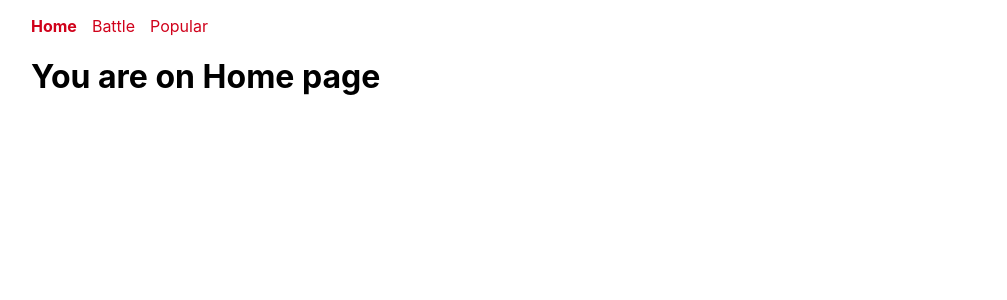
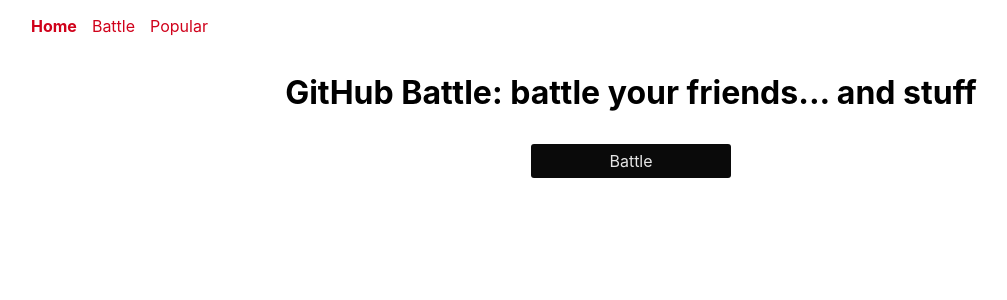
Before and after one commit to Dmitriy2020-altair/Task_6_React_course, a React app: page / in a window 1280 px wide. Shown: the top 300 px of the page, without its empty margins (9-1016 px from the left). Built offline with nearby package versions, Linux system fonts and the light colour scheme.

Commit message:
home component changed

```diff
--- a/src/components/Home/Home.js
+++ b/src/components/Home/Home.js
@@ -1,11 +1,9 @@
 import React from "react";
+import { Link } from "react-router-dom";
 
-export const Home = () => {
-    return (
-        <div>
-            <h1 className="page-title">
-                You are on Home page
-            </h1>
-        </div>
-    )
-}
+export const Home = () => (
+    <div className='home-container'>
+        <h1>GitHub Battle: battle your friends... and stuff</h1>
+        <Link className='button' to='/battle'>Battle</Link>
+    </div>
+)
```
